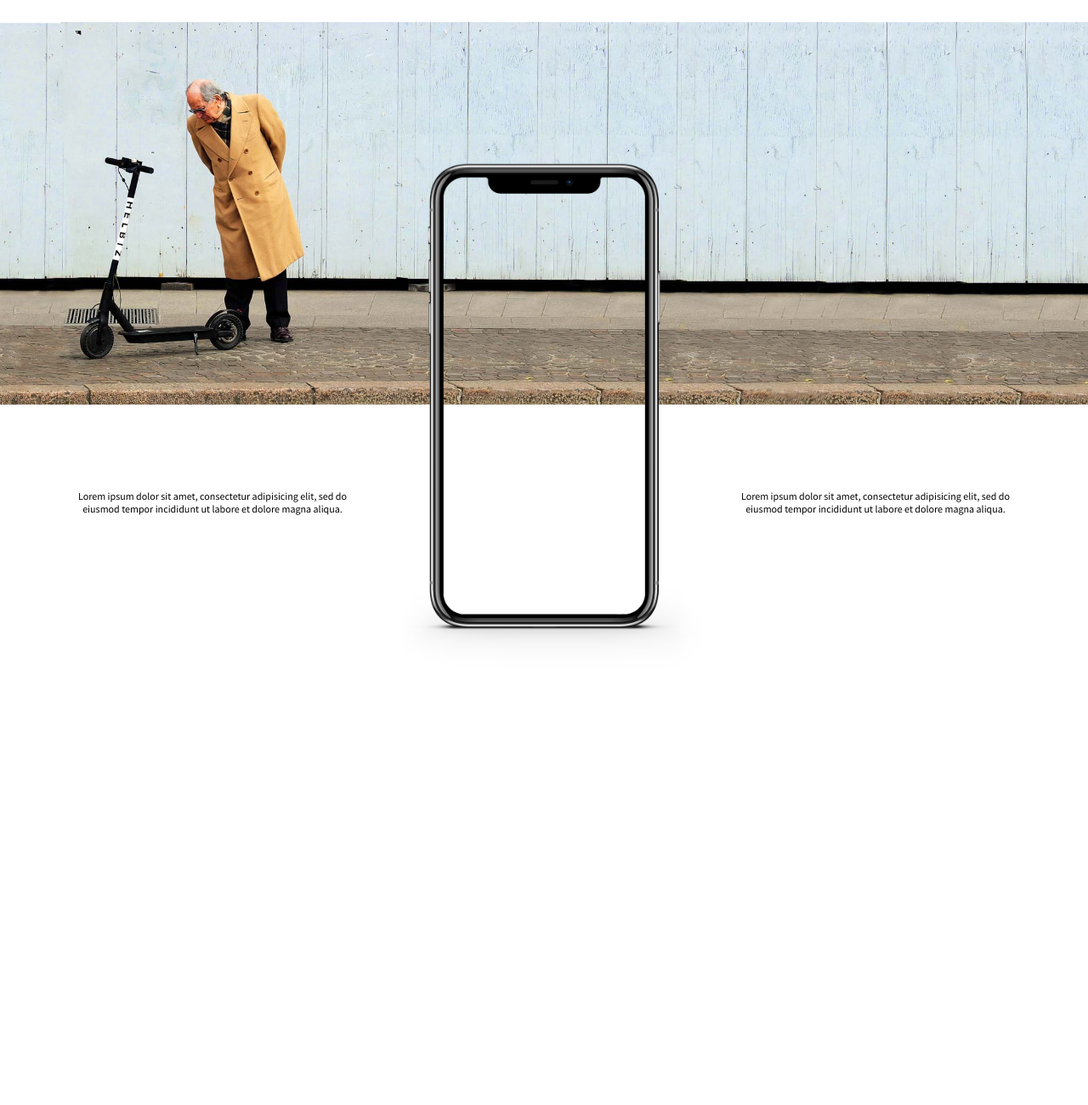
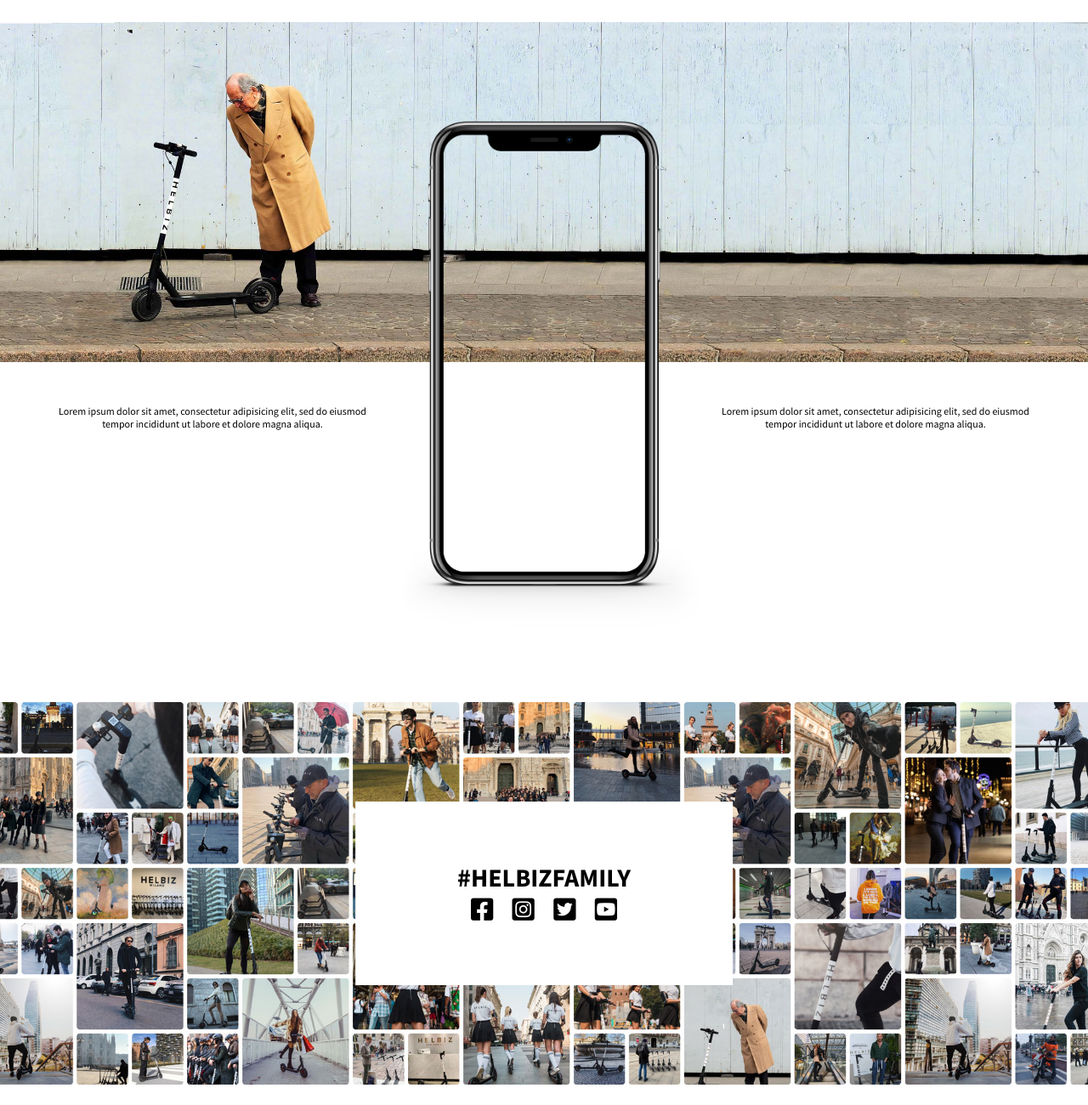
Before and after one commit to robertoattanasio/html-css-helbiz, a plain HTML site: page index.html in a window 1280 px wide. Shown: the part 1580-2880 px from the top of the page at 85% size. Before the commit the page ends 2386 px from the top, so only its background shows below. Drawn offline with Linux system fonts and the light colour scheme.

Commit message:
Correzioni ed aggiunte finali
Mi sono fermato dove Paolo ci ha detto sta mattina ed ho aggiunto un'altra sezione per esercitazione bonus.

```diff
--- a/css/style.css
+++ b/css/style.css
@@ -11,6 +11,10 @@ a {
 
 section {
   margin: 40px 0;
+}
+
+.none {
+  display: none
 }
 
 /* HEADER */
@@ -133,77 +137,104 @@ nav li a:hover {
   transition: 0.2s;
 }
 
-/* SEZIONE BICYCLE CARD */
-.bicycle-card {
+/* SEZIONE bike CARD */
+.bike-card {
   margin: 30px;
   border-radius: 3px;
   background-color: #fafafa;
   text-align: center;
 }
 
-img.bicycle-card-title {
+img.bike-card-title {
   max-width: 180px;
   height: 50px;
   margin-top: 50px;
 }
 
-.bicycle-card p {
+.bike-card p {
   font-size: 16px;
   color: black;
   margin: 10px 0;
 }
 
-.bicycle-card p a {
+.bike-card p a {
   color: rgb(20, 20, 255);
 }
 
-img.bicycle-card-bicycle {
+img.bike-card-bike {
   width: 60%;
   margin-top: 50px;
 }
 
 /* SEZIONE IPHONE APP */
-section.banner {
-  position: relative;
+section.banner-iphone {
+  background-image: url('../img/HelbizBanner.jpg');
+  background-repeat: no-repeat;
+  background-position: center;
+  background-size: cover;
   width: 100%;
+  height: 400px;
 }
 
-img.banner-bg {
-  position: absolute;
-  top: 0;
-  left: 0;
-  width: 100%;
-  height: 450px;
-  object-fit: cover;
-  z-index: 1;
-}
-
-/* POSIZIONAMENTO CONTAINER APP */
-.app {
-  position: relative;
-  top: 150px;
-  height: 500px;
-  z-index: 2;
-}
-
-.app [class*="col-"] {
-  position: relative;
+section.banner-iphone .container [class*="col-"] {
   text-align: center;
 }
 
-/* STACCO DEI P DAL TOP BORDER */
-.app [class*="col-"] p {
-  position: absolute;
-  top: 400px;
-  padding: 0 20px;
+section.banner-iphone .container [class*="col-"]:nth-child(odd) {
+  margin-top: 450px;
 }
 
 img.iphone {
   width: 100%;
+  margin-top: 100px;
+}
+
+/* BANNER SOCIAL SECTION */
+section.banner-social {
+  margin-top: 400px;
+  position: relative;
+  height: 450px;
+  width: 100%;
+  background-image: url('../img/Social-Banner.jpg');
+  background-repeat: no-repeat;
+  background-position: center;
+  background-size: cover;
+}
+
+.banner-social-content {
+  background-color: white;
+  position: absolute;
+  padding: 70px 120px;
+  top: 50%;
+  left: 50%;
+  transform: translate(-50%, -50%);
+  z-index: 1;
+  text-align: center;
+}
+
+.banner-social-content h3 {
+  font-size: 30px;
+  font-weight: bold;
+}
+
+.banner-social-content ul {
+  list-style: none;
+}
+
+.banner-social-content ul li {
+  display: inline;
+  font-size: 30px;
+  margin: 5px 10px;
+}
+
+.banner-social-content a:hover {
+  opacity: 0.7;
+  transition: 0.2s;
 }
 
 /* ISTRUZIONI PER TABLET */
 @media screen and (min-width: 769px) and (max-width: 992px) {
+
   /* ATTIVAZIONE HAMBURGER NAV PER TABLET*/
   nav.mobile {
     display: block;
@@ -225,18 +256,23 @@ img.iphone {
     max-width: 150px;
   }
 
-  .bicycle-card-description {
+  .bike-card-description {
     display: none;
   }
 
-  /* RESIZE IPHONE TABLET */
+  .banner-social-content {
+    padding: 20px 40px;
+  }
+
   img.iphone {
     width: 50%;
+    margin-top: 50px;
   }
 }
 
 /* ISTRUZIONI PER MOBILE */
 @media screen and (max-width: 768px) {
+
   /* ATTIVAZIONE HAMBURGER NAV MOBILE */
   nav.mobile {
     display: block;
@@ -262,12 +298,16 @@ img.iphone {
     max-width: 100px;
   }
 
-  .bicycle-card-description {
+  .bike-card-description {
     display: none;
   }
 
-  /* RESIZE IPHONE MOBILE */
+  .banner-social-content {
+    padding: 20px 40px;
+  }
+
   img.iphone {
-    width: 70%;
+    width: 50%;
+    margin-top: 50px;
   }
 }
--- a/index.html
+++ b/index.html
@@ -75,54 +75,60 @@
   </header>
   <!-- FINE HEADER -->
 
-
   <main>
-    <!-- FINE SEZIONE BICYCLE CARDS -->
-    <section>
+    <!-- FINE SEZIONE bike CARDS -->
+    <section class="">
       <div class="container">
         <div class="col-lg-6 col-md-6 col-xs-12">
           <!-- CARD 1 -->
-          <div class="bicycle-card">
-            <img class="bicycle-card-title" src="img/HGO_blk_trans.svg" alt="">
-            <p class="bicycle-card-description">Next generation of electric city bikes.</p>
+          <div class="bike-card">
+            <img class="bike-card-title" src="img/HGO_blk_trans.svg" alt="">
+            <p class="bike-card-description">Next generation of electric city bikes.</p>
             <p><a href="">Learn More</a></p>
-            <img class="bicycle-card-bicycle" src="img/HelbizGOxSegway.jpg" alt="">
+            <img class="bike-card-bike" src="img/HelbizGOxSegway.jpg" alt="">
           </div>
         </div>
 
         <div class="col-lg-6 col-md-6 col-xs-12">
           <!-- CARD 2 -->
 
-          <div class="bicycle-card">
-            <img class="bicycle-card-title" src="img/HBIKE_blk_trans.svg" alt="">
-            <p class="bicycle-card-description">Seamless E-Scooter sharing globally.</p>
+          <div class="bike-card">
+            <img class="bike-card-title" src="img/HBIKE_blk_trans.svg" alt="">
+            <p class="bike-card-description">Seamless E-Scooter sharing globally.</p>
             <p><a href="">Coming Soon</a></p>
-            <img class="bicycle-card-bicycle" src="img/HelbizBike-2.jpg" alt="">
+            <img class="bike-card-bike" src="img/HelbizBike-2.jpg" alt="">
           </div>
         </div>
       </div>
     </section>
-    <!-- FINE SEZIONE BICYCLE CARDS -->
+    <!-- FINE SEZIONE bike CARDS -->
 
-    <!-- INIZIO BANNER SECTION -->
-    <section class="banner">
-        <img class="banner-bg" src="img/HelbizBanner.jpg" alt="">
-        <div class="container app">
-          <div class="col-lg-4 md-display-none xs-display-none">
-            <p>Lorem ipsum dolor sit amet, consectetur adipisicing elit, sed do eiusmod tempor incididunt ut labore et dolore magna aliqua.</p>
-          </div>
-          <div class="col-lg-4 col-md-12 col-xs-12">
-            <img class="iphone" src="img/iphone.png" alt="">
-          </div>
-          <div class="col-lg-4 md-display-none xs-display-none">
-            <p>Lorem ipsum dolor sit amet, consectetur adipisicing elit, sed do eiusmod tempor incididunt ut labore et dolore magna aliqua.</p>
-          </div>
+    <!-- INIZIO SEZIONE BANNER IPHONE -->
+    <section class="banner-iphone">
+      <div class="container">
+        <div class="col-lg-4 md-display-none xs-display-none">Lorem ipsum dolor sit amet, consectetur adipisicing elit, sed do eiusmod tempor incididunt ut labore et dolore magna aliqua.</div>
+        <div class="col-lg-4 col-md-12 col-xs-12">
+          <img class="iphone" src="img/iphone.png" alt="">
         </div>
+        <div class="col-lg-4  md-display-none xs-display-none">Lorem ipsum dolor sit amet, consectetur adipisicing elit, sed do eiusmod tempor incididunt ut labore et dolore magna aliqua.</div>
+      </div>
     </section>
-    <!-- FINE BANNER SECTION -->
+    <!-- FINE SEZIONE BANNER IPHONE -->
 
+    <!-- INIZIO BANNER SOCIAL -->
+    <section class="banner-social">
+      <div class="banner-social-content">
+        <h3>#HELBIZFAMILY</h3>
+        <ul>
+          <li><a href=""><i class="fab fa-facebook-square"></i></a></li>
+          <li><a href=""><i class="fab fa-instagram-square"></i></a></li>
+          <li><a href=""><i class="fab fa-twitter-square"></i></a></li>
+          <li><a href=""><i class="fab fa-youtube-square"></i></a></li>
+        </ul>
+      </div>
+    </section>
+    <!-- FINE BANNER SOCIAL -->
   </main>
-
 </body>
 
 </html>
```
